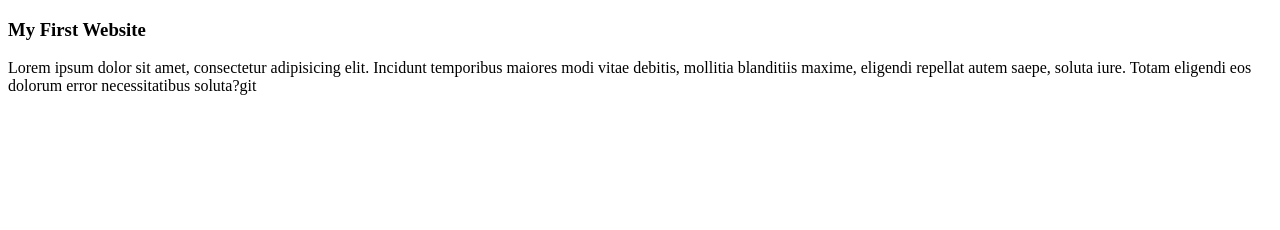
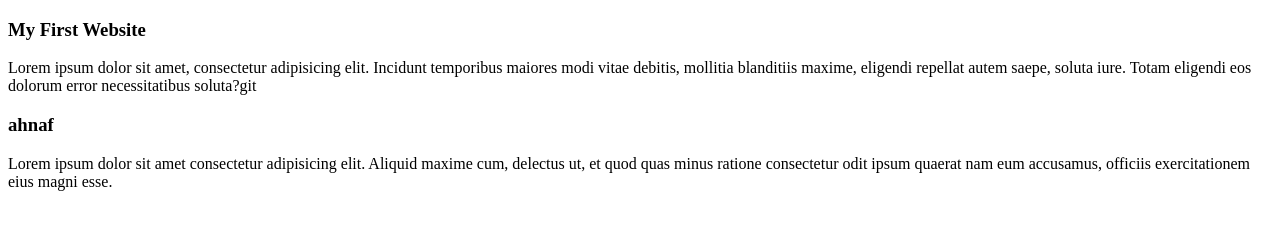
Before and after one commit to mdahnafhossainabir/my-second-github-repo, a plain HTML site: page index.html in a window 1280 px wide. Drawn offline with Linux system fonts and the light colour scheme.

Commit message:
third commit

```diff
--- a/index.html
+++ b/index.html
@@ -8,5 +8,10 @@
 <body>
     <h3>My First Website</h3>
     <p>Lorem ipsum dolor sit amet, consectetur adipisicing elit. Incidunt temporibus maiores modi vitae debitis, mollitia blanditiis maxime, eligendi repellat autem saepe, soluta iure. Totam eligendi eos dolorum error necessitatibus soluta?git</p>
+
+    <div>
+        <h3>ahnaf</h3>
+        <p>Lorem ipsum dolor sit amet consectetur adipisicing elit. Aliquid maxime cum, delectus ut, et quod quas minus ratione consectetur odit ipsum quaerat nam eum accusamus, officiis exercitationem eius magni esse.</p>
+    </div>
 </body>
 </html>
```
